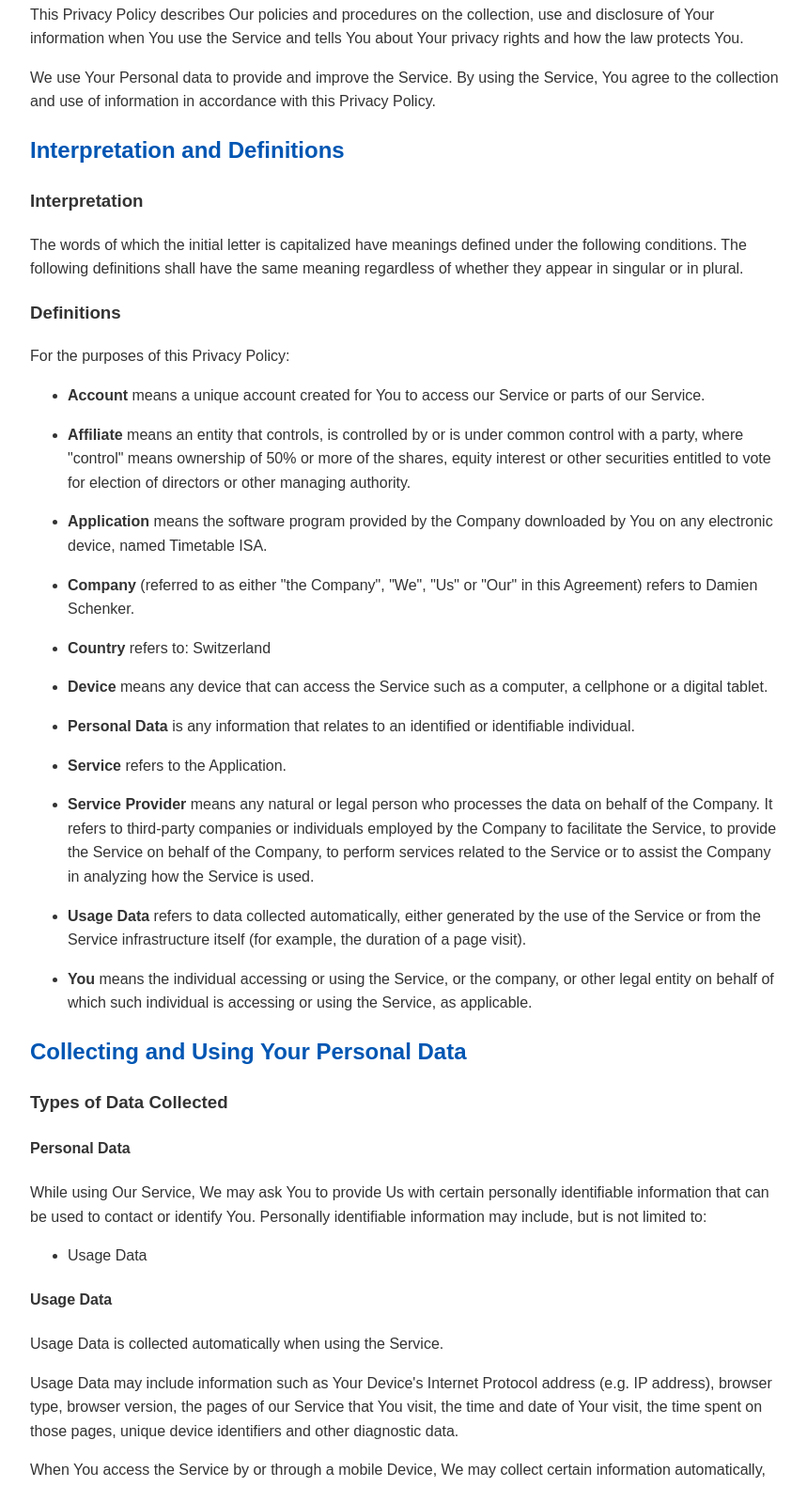
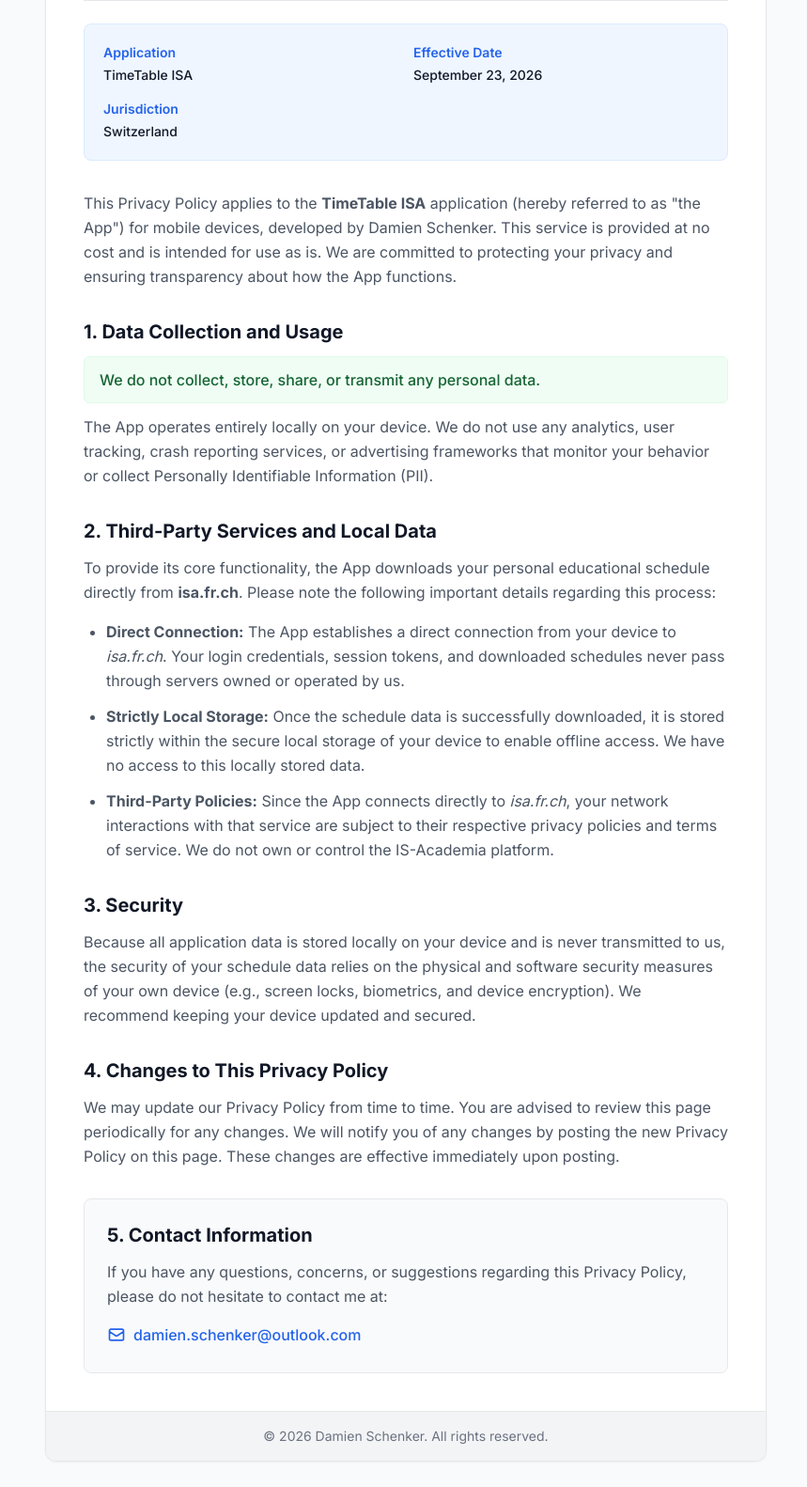
Before and after one commit to edevs-damien/timetableprivacypolicy, a plain HTML site: page index.html in a window 1280 px wide. Shown: the part 133-1715 px from the top of the page at 94% size, without its empty margins (208-1067 px from the left). Drawn offline with nearby package versions, Linux system fonts and the light colour scheme.

Commit message:
Update index.html

```diff
--- a/index.html
+++ b/index.html
@@ -3,169 +3,102 @@
 <head>
     <meta charset="UTF-8">
     <meta name="viewport" content="width=device-width, initial-scale=1.0">
-    <title>Privacy Policy</title>
+    <title>Privacy Policy - TimeTable ISA</title>
+    <script src="https://cdn.tailwindcss.com"></script>
     <style>
+        @import url('https://fonts.googleapis.com/css2?family=Inter:wght@400;500;600;700&display=swap');
         body {
-            font-family: sans-serif;
-            line-height: 1.6;
-            margin: 20px;
-            max-width: 800px;
-            margin-left: auto;
-            margin-right: auto;
-            color: #333;
-        }
-        h1, h2 {
-            color: #0056b3;
-        }
-        a {
-            color: #007bff;
-            text-decoration: none;
-        }
-        a:hover {
-            text-decoration: underline;
+            font-family: 'Inter', sans-serif;
         }
     </style>
 </head>
-<body>
-    <h1>Privacy Policy for Timetable ISA</h1>
+<body class="bg-gray-50 text-gray-800 antialiased py-10 px-4 sm:px-6 lg:px-8">
 
-    <p>Last updated: 23.09.26</p>
+    <div class="max-w-3xl mx-auto bg-white rounded-xl shadow-sm border border-gray-200 overflow-hidden">
+        <div class="px-6 py-8 sm:p-10">
+            <h1 class="text-3xl font-bold text-gray-900 mb-6 border-b border-gray-200 pb-4">Privacy Policy</h1>
 
-    <p>This Privacy Policy describes Our policies and procedures on the collection, use and disclosure of Your information when You use the Service and tells You about Your privacy rights and how the law protects You.</p>
+            <div class="bg-blue-50 rounded-lg p-5 mb-8 border border-blue-100">
+                <div class="grid grid-cols-1 sm:grid-cols-2 gap-4 text-sm">
+                    <div>
+                        <span class="block text-blue-600 font-semibold mb-1">Application</span>
+                        <span class="text-gray-900 font-medium">TimeTable ISA</span>
+                    </div>
+                    <div>
+                        <span class="block text-blue-600 font-semibold mb-1">Effective Date</span>
+                        <span class="text-gray-900 font-medium">September 23, 2026</span>
+                    </div>
+                    <div>
+                        <span class="block text-blue-600 font-semibold mb-1">Jurisdiction</span>
+                        <span class="text-gray-900 font-medium">Switzerland</span>
+                    </div>
+                </div>
+            </div>
 
-    <p>We use Your Personal data to provide and improve the Service. By using the Service, You agree to the collection and use of information in accordance with this Privacy Policy.</p>
+            <p class="text-gray-600 mb-8 leading-relaxed">
+                This Privacy Policy applies to the <strong>TimeTable ISA</strong> application (hereby referred to as "the App") for mobile devices, developed by Damien Schenker. This service is provided at no cost and is intended for use as is. We are committed to protecting your privacy and ensuring transparency about how the App functions.
+            </p>
 
-    <h2>Interpretation and Definitions</h2>
-    <h3>Interpretation</h3>
-    <p>The words of which the initial letter is capitalized have meanings defined under the following conditions. The following definitions shall have the same meaning regardless of whether they appear in singular or in plural.</p>
+            <div class="space-y-8">
+                <section>
+                    <h2 class="text-xl font-bold text-gray-900 mb-3">1. Data Collection and Usage</h2>
+                    <div class="bg-green-50 text-green-800 px-4 py-3 rounded-md mb-3 font-medium border border-green-100">
+                        We do not collect, store, share, or transmit any personal data.
+                    </div>
+                    <p class="text-gray-600 leading-relaxed">
+                        The App operates entirely locally on your device. We do not use any analytics, user tracking, crash reporting services, or advertising frameworks that monitor your behavior or collect Personally Identifiable Information (PII).
+                    </p>
+                </section>
 
-    <h3>Definitions</h3>
-    <p>For the purposes of this Privacy Policy:</p>
-    <ul>
+                <section>
+                    <h2 class="text-xl font-bold text-gray-900 mb-3">2. Third-Party Services and Local Data</h2>
+                    <p class="text-gray-600 leading-relaxed mb-4">
+                        To provide its core functionality, the App downloads your personal educational schedule directly from <strong>isa.fr.ch</strong>. Please note the following important details regarding this process:
+                    </p>
+                    <ul class="list-disc pl-6 space-y-3 text-gray-600 leading-relaxed">
                         <li>
-            <p><strong>Account</strong> means a unique account created for You to access our Service or parts of our Service.</p>
+                            <strong>Direct Connection:</strong> The App establishes a direct connection from your device to <em>isa.fr.ch</em>. Your login credentials, session tokens, and downloaded schedules never pass through servers owned or operated by us.
                         </li>
                         <li>
-            <p><strong>Affiliate</strong> means an entity that controls, is controlled by or is under common control with a party, where "control" means ownership of 50% or more of the shares, equity interest or other securities entitled to vote for election of directors or other managing authority.</p>
+                            <strong>Strictly Local Storage:</strong> Once the schedule data is successfully downloaded, it is stored strictly within the secure local storage of your device to enable offline access. We have no access to this locally stored data.
                         </li>
                         <li>
-            <p><strong>Application</strong> means the software program provided by the Company downloaded by You on any electronic device, named Timetable ISA.</p>
-        </li>
-        <li>
-            <p><strong>Company</strong> (referred to as either "the Company", "We", "Us" or "Our" in this Agreement) refers to Damien Schenker.</p>
-        </li>
-        <li>
-            <p><strong>Country</strong> refers to: Switzerland</p>
-        </li>
-        <li>
-            <p><strong>Device</strong> means any device that can access the Service such as a computer, a cellphone or a digital tablet.</p>
-        </li>
-        <li>
-            <p><strong>Personal Data</strong> is any information that relates to an identified or identifiable individual.</p>
-        </li>
-        <li>
-            <p><strong>Service</strong> refers to the Application.</p>
-        </li>
-        <li>
-            <p><strong>Service Provider</strong> means any natural or legal person who processes the data on behalf of the Company. It refers to third-party companies or individuals employed by the Company to facilitate the Service, to provide the Service on behalf of the Company, to perform services related to the Service or to assist the Company in analyzing how the Service is used.</p>
-        </li>
-        <li>
-            <p><strong>Usage Data</strong> refers to data collected automatically, either generated by the use of the Service or from the Service infrastructure itself (for example, the duration of a page visit).</p>
-        </li>
-        <li>
-            <p><strong>You</strong> means the individual accessing or using the Service, or the company, or other legal entity on behalf of which such individual is accessing or using the Service, as applicable.</p>
+                            <strong>Third-Party Policies:</strong> Since the App connects directly to <em>isa.fr.ch</em>, your network interactions with that service are subject to their respective privacy policies and terms of service. We do not own or control the IS-Academia platform.
                         </li>
                     </ul>
+                </section>
 
-    <h2>Collecting and Using Your Personal Data</h2>
-    <h3>Types of Data Collected</h3>
-    <h4>Personal Data</h4>
-    <p>While using Our Service, We may ask You to provide Us with certain personally identifiable information that can be used to contact or identify You. Personally identifiable information may include, but is not limited to:</p>
-    <ul>
-        <li>Usage Data</li>
-    </ul>
+                <section>
+                    <h2 class="text-xl font-bold text-gray-900 mb-3">3. Security</h2>
+                    <p class="text-gray-600 leading-relaxed">
+                        Because all application data is stored locally on your device and is never transmitted to us, the security of your schedule data relies on the physical and software security measures of your own device (e.g., screen locks, biometrics, and device encryption). We recommend keeping your device updated and secured.
+                    </p>
+                </section>
 
-    <h4>Usage Data</h4>
-    <p>Usage Data is collected automatically when using the Service.</p>
-    <p>Usage Data may include information such as Your Device's Internet Protocol address (e.g. IP address), browser type, browser version, the pages of our Service that You visit, the time and date of Your visit, the time spent on those pages, unique device identifiers and other diagnostic data.</p>
-    <p>When You access the Service by or through a mobile Device, We may collect certain information automatically, including, but not limited to, the type of mobile Device You use, Your mobile Device unique ID, the IP address of Your mobile Device, Your mobile operating system, the type of mobile Internet browser You use, unique device identifiers and other diagnostic data.</p>
-    <p>We may also collect information that Your browser sends whenever You visit our Service or when You access the Service by or through a mobile Device.</p>
+                <section>
+                    <h2 class="text-xl font-bold text-gray-900 mb-3">4. Changes to This Privacy Policy</h2>
+                    <p class="text-gray-600 leading-relaxed">
+                        We may update our Privacy Policy from time to time. You are advised to review this page periodically for any changes. We will notify you of any changes by posting the new Privacy Policy on this page. These changes are effective immediately upon posting.
+                    </p>
+                </section>
 
-    <h3>Use of Your Personal Data</h3>
-    <p>The Company may use Personal Data for the following purposes:</p>
-    <ul>
-        <li>
-            <p><strong>To provide and maintain our Service</strong>, including to monitor the usage of our Service.</p>
-        </li>
-        <li>
-            <p><strong>To manage Your Account:</strong> to manage Your registration as a user of the Service. The Personal Data You provide can give You access to different functionalities of the Service that are available to You as a registered user.</p>
-        </li>
-        </li>
-        <li>
-            <p><strong>For the performance of a contract:</strong> the development, compliance and undertaking of the purchase contract for the products, items or services You have purchased or of any other contract with Us through the Service.</p>
-        </li>
-        <li>
-            <p><strong>To contact You:</strong> To contact You by email, telephone calls, SMS, or other equivalent forms of electronic communication, such as a mobile application's push notifications regarding updates or informative communications related to the functionalities, products or contracted services, including the security updates, when necessary or reasonable for their implementation.</p>
-        </li>
-        <li>
-            <p><strong>To provide You with news, special offers and general information</strong> about other goods, services and events which we offer that are similar to those that you have already purchased or enquired about unless You have opted not to receive such information.</p>
-        </li>
-        <li>
-            <p><strong>To manage Your requests:</strong> To attend and manage Your requests to Us.</p>
-        </li>
-        <li>
-            <p><strong>For business transfers:</strong> We may use Your information to evaluate or conduct a merger, divestiture, restructuring, reorganization, dissolution, or other sale or transfer of some or all of Our assets, whether as a going concern or as part of bankruptcy, liquidation, or similar proceeding, in which Personal Data held by Us about our Service users is among the assets transferred.</p>
-        </li>
-        <li>
-            <p><strong>For other purposes</strong>: We may use Your information for other purposes, such as data analysis, identifying usage trends, determining the effectiveness of our promotional campaigns and to evaluate and improve our Service, products, services, marketing and your experience.</p>
-        </li>
-    </ul>
+                <section class="bg-gray-50 p-6 rounded-lg border border-gray-200 mt-8">
+                    <h2 class="text-xl font-bold text-gray-900 mb-3">5. Contact Information</h2>
+                    <p class="text-gray-600 leading-relaxed mb-4">
+                        If you have any questions, concerns, or suggestions regarding this Privacy Policy, please do not hesitate to contact me at:
+                    </p>
+                    <a href="mailto:damien.schenker@outlook.com" class="inline-flex items-center text-blue-600 font-medium hover:text-blue-800 transition-colors">
+                        <svg class="w-5 h-5 mr-2" fill="none" stroke="currentColor" viewBox="0 0 24 24" xmlns="http://www.w3.org/2000/svg"><path stroke-linecap="round" stroke-linejoin="round" stroke-width="2" d="M3 8l7.89 5.26a2 2 0 002.22 0L21 8M5 19h14a2 2 0 002-2V7a2 2 0 00-2-2H5a2 2 0 00-2 2v10a2 2 0 002 2z"></path></svg>
+                        damien.schenker@outlook.com
+                    </a>
+                </section>
+            </div>
+        </div>
 
-    <h3>Retention of Your Personal Data</h3>
-    <p>The Company will retain Your Personal Data only for as long as is necessary for the purposes set out in this Privacy Policy. We will retain and use Your Personal Data to the extent necessary to comply with our legal obligations (for example, if we are required to retain your data to comply with applicable laws), resolve disputes, and enforce our legal agreements and policies.</p>
-    <p>The Company will also retain Usage Data for internal analysis purposes. Usage Data is generally retained for a shorter period of time, except when this data is used to strengthen the security or to improve the functionality of Our Service, or We are legally obligated to retain this data for longer time periods.</p>
-
-    <h3>Transfer of Your Personal Data</h3>
-    <p>Your information, including Personal Data, is processed at the Company's operating offices and in any other places where the parties involved in the processing are located. It means that this information may be transferred to — and maintained on — computers located outside of Your state, province, country or other governmental jurisdiction where the data protection laws may differ than those from Your jurisdiction.</p>
-    <p>Your consent to this Privacy Policy followed by Your submission of such information represents Your agreement to that transfer.</p>
-    <p>The Company will take all steps reasonably necessary to ensure that Your data is treated securely and in accordance with this Privacy Policy and no transfer of Your Personal Data will take place to an organization or a country unless there are adequate controls in place including the security of Your data and other personal information.</p>
-
-    <h3>Disclosure of Your Personal Data</h3>
-    <h4>Business Transactions</h4>
-    <p>If the Company is involved in a merger, acquisition or asset sale, Your Personal Data may be transferred. We will provide notice before Your Personal Data is transferred and becomes subject to a different Privacy Policy.</p>
-    <h4>Law enforcement</h4>
-    <p>Under certain circumstances, the Company may be required to disclose Your Personal Data if required to do so by law or in response to valid requests by public authorities (e.g. a court or a government agency).</p>
-    <h4>Other legal requirements</h4>
-    <p>The Company may disclose Your Personal Data in the good faith belief that such action is necessary to:</p>
-    <ul>
-        <li>Comply with a legal obligation</li>
-        <li>Protect and defend the rights or property of the Company</li>
-        <li>Prevent or investigate possible wrongdoing in connection with the Service</li>
-        <li>Protect the personal safety of Users of the Service or the public</li>
-        <li>Protect against legal liability</li>
-    </ul>
-
-    <h3>Security of Your Personal Data</h3>
-    <p>The security of Your Personal Data is important to Us, but remember that no method of transmission over the Internet, or method of electronic storage is 100% secure. While We strive to use commercially acceptable means to protect Your Personal Data, We cannot guarantee its absolute security.</p>
-
-    <h2>Children's Privacy</h2>
-    <p>Our Service does not address anyone under the age of 13. We do not knowingly collect personally identifiable information from anyone under the age of 13. If You are a parent or guardian and You are aware that Your child has provided Us with Personal Data, please contact Us. If We become aware that We have collected Personal Data from anyone under the age of 13 without verification of parental consent, We take steps to remove that information from Our servers.</p>
-    <p>If We need to rely on consent as a legal basis for processing Your information and Your country requires consent from a parent, We may require Your parent's consent before We collect and use that information.</p>
-
-    <h2>Links to Other Websites</h2>
-    <p>Our Service may contain links to other websites that are not operated by Us. If You click on a third party link, You will be directed to that third party's site. We strongly advise You to review the Privacy Policy of every site You visit.</p>
-    <p>We have no control over and assume no responsibility for the content, privacy policies or practices of any third party sites or services.</p>
-
-    <h2>Changes to this Privacy Policy</h2>
-    <p>We may update Our Privacy Policy from time to time. We will notify You of any changes by posting the new Privacy Policy on this page.</p>
-    <p>We will let You know via email and/or a prominent notice on Our Service, prior to the change becoming effective and update the "Last updated" date at the top of this Privacy Policy.</p>
-    <p>You are advised to review this Privacy Policy periodically for any changes. Changes to this Privacy Policy are effective when they are posted on this page.</p>
-
-    <h2>Contact Us</h2>
-    <p>If you have any questions about this Privacy Policy, You can contact us:</p>
-    <ul>
-        <li>By email: damien.schenker@outlook.com</li>
-    </ul>
+        <div class="bg-gray-100 px-6 py-4 text-center border-t border-gray-200 text-sm text-gray-500">
+            &copy; 2026 Damien Schenker. All rights reserved.
+        </div>
+    </div>
 
 </body>
 </html>
```
Lines whose indentation alone changed are shown as unchanged.
